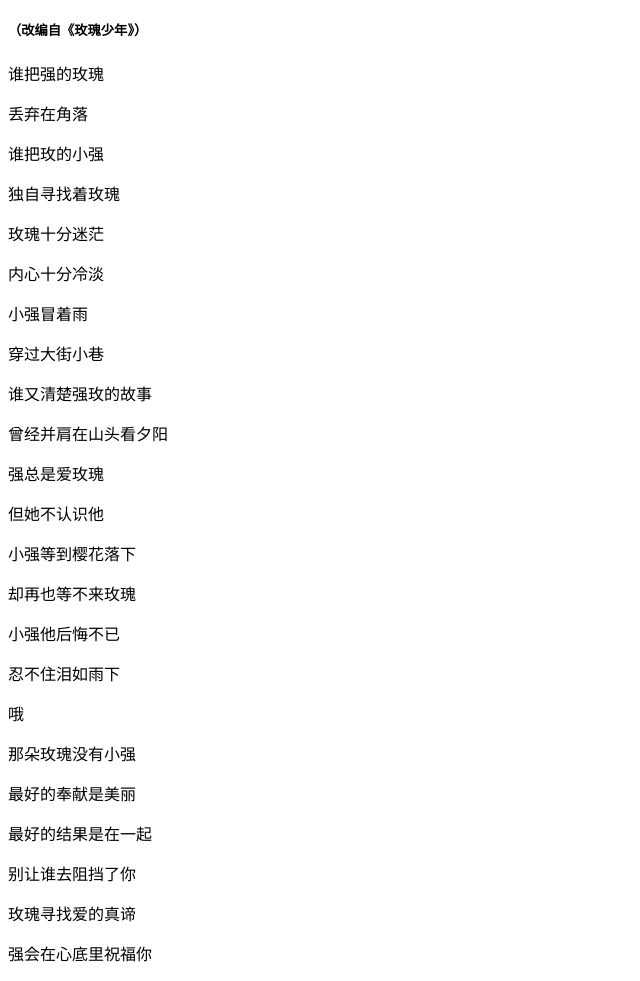
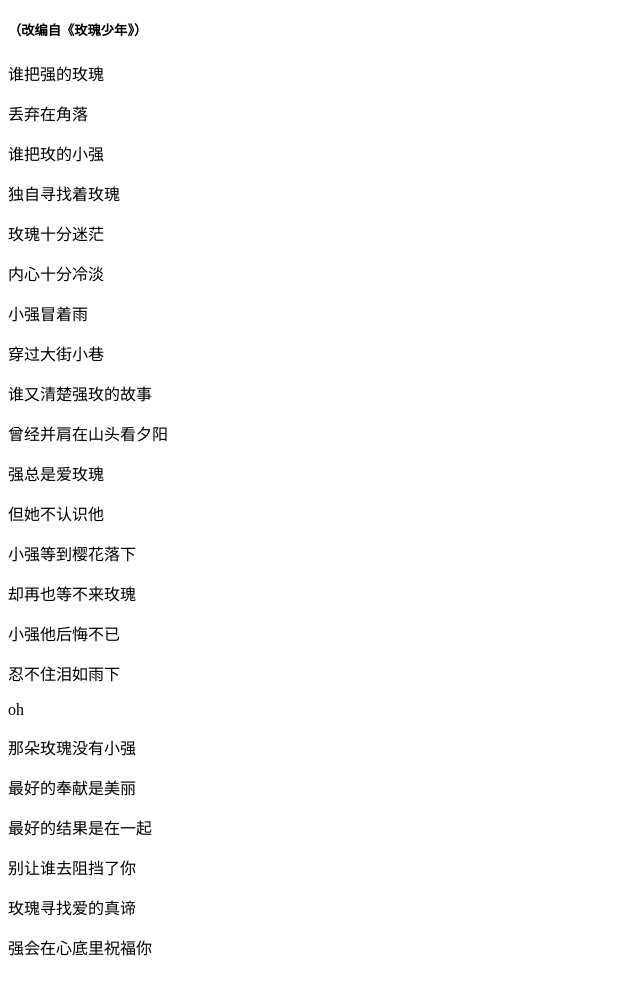
Before and after one commit to longxiazuopin/mgxq, a plain HTML site: page index.html in a window 1280 px wide. Shown: the part 105-1086 px from the top of the page, without its empty margins (0-640 px from the left). Drawn offline with Linux system fonts and the light colour scheme.

Commit message:
Update index.html

```diff
--- a/index.html
+++ b/index.html
@@ -18,7 +18,7 @@
   <p>却再也等不来玫瑰</p>
   <p>小强他后悔不已</p>
   <p>忍不住泪如雨下</p>
-  <p>哦</p>
+  <p>oh</p>
   <p>那朵玫瑰没有小强</p>
   <p>最好的奉献是美丽</p>
   <p>最好的结果是在一起</p>
```
